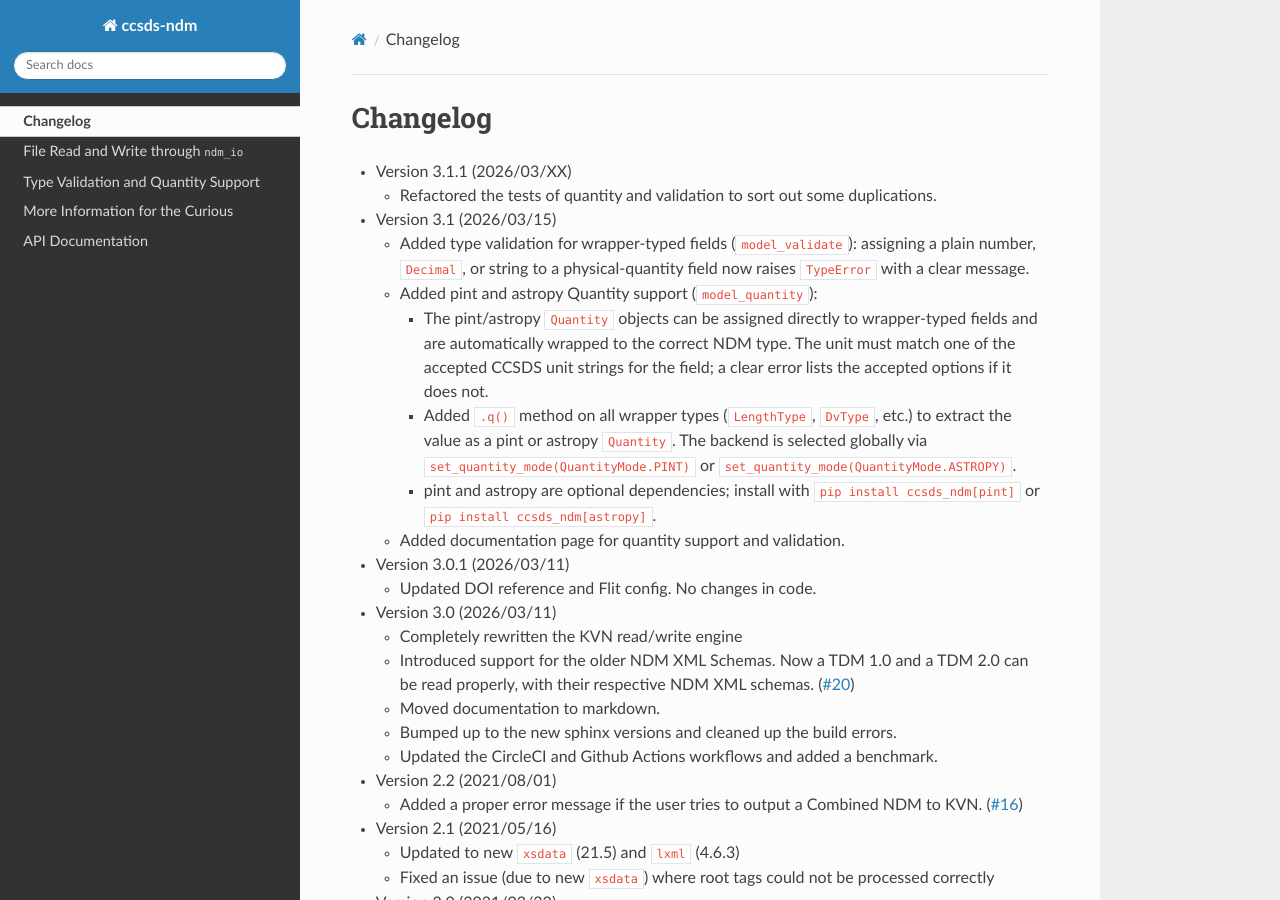
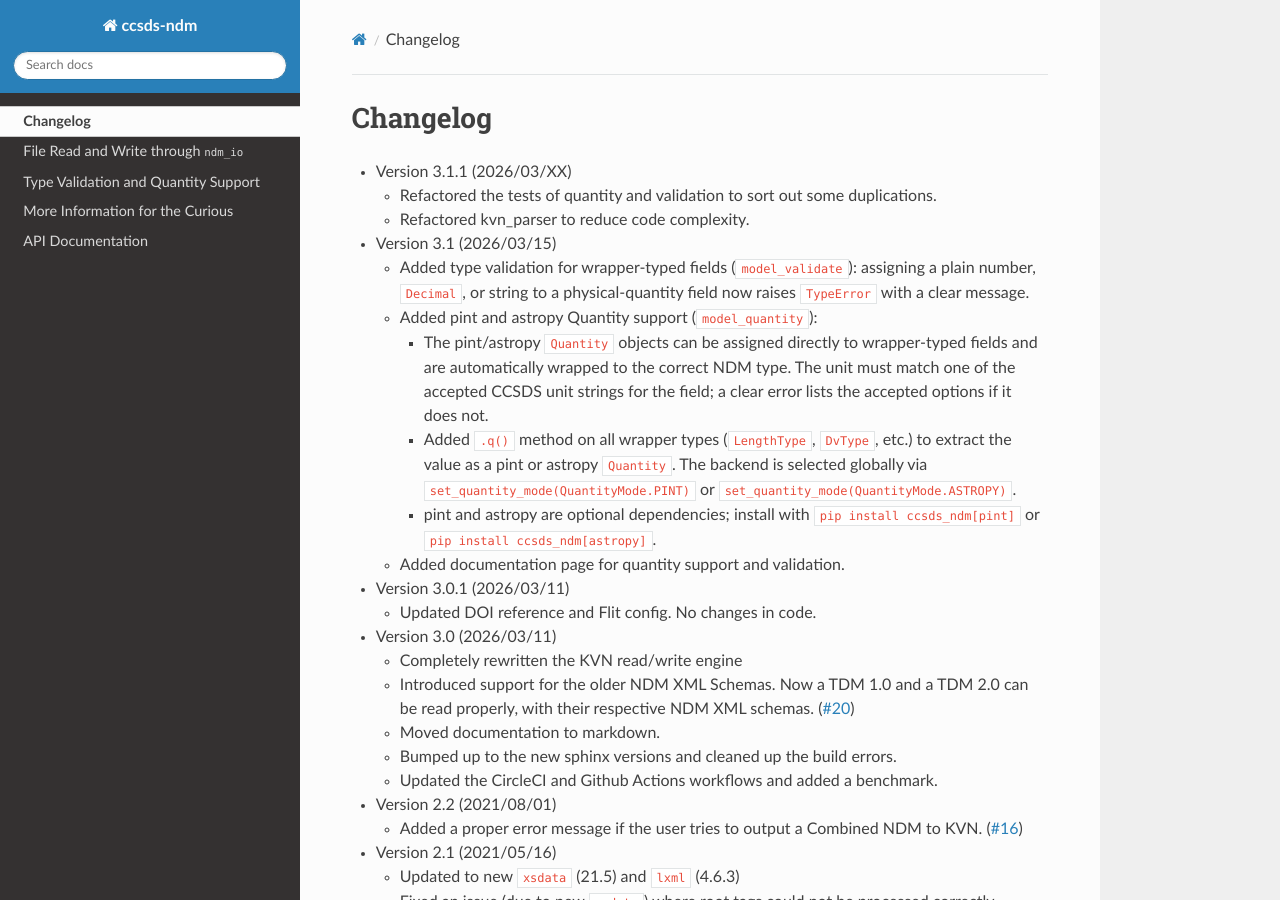
Before and after one commit to egemenimre/ccsds-ndm, a Sphinx documentation site: the page built from docs/changelog.md, in a window 1280 px wide and 900 px high. Built offline with Sphinx 7.4.7 and the Read the Docs theme 3.1.0, drawn with Linux system fonts in a browser that asks for light colours.

Commit message:
added "Refactored kvn_parser to reduce code complexity"

```diff
--- a/docs/changelog.md
+++ b/docs/changelog.md
@@ -2,6 +2,7 @@
 
 - Version 3.1.1 (2026/03/XX)
   - Refactored the tests of quantity and validation to sort out some duplications.
+  - Refactored kvn_parser to reduce code complexity.
 
 - Version 3.1 (2026/03/15)
   - Added type validation for wrapper-typed fields (`model_validate`): assigning a plain
```
